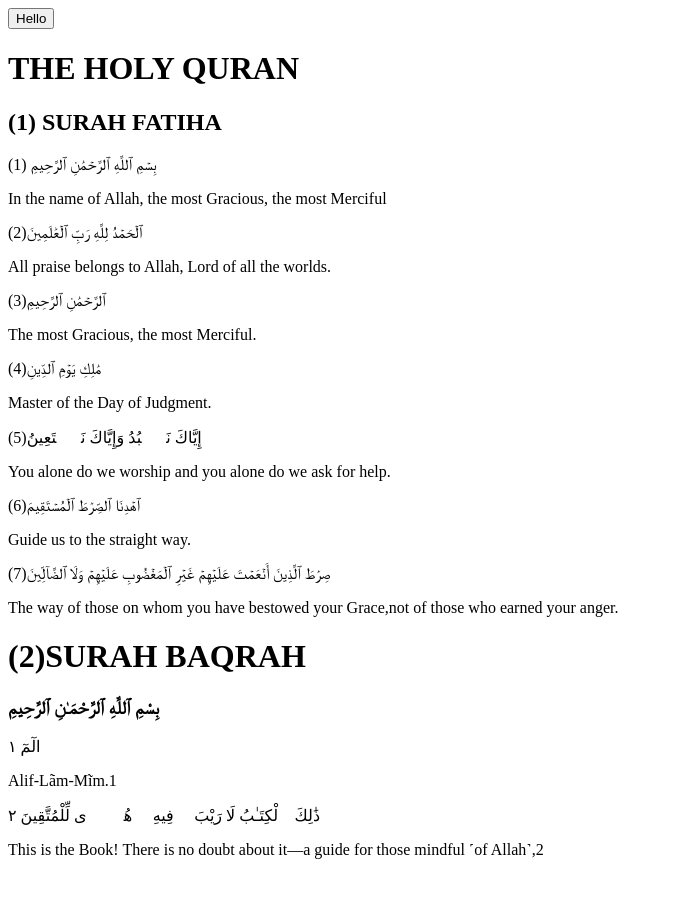
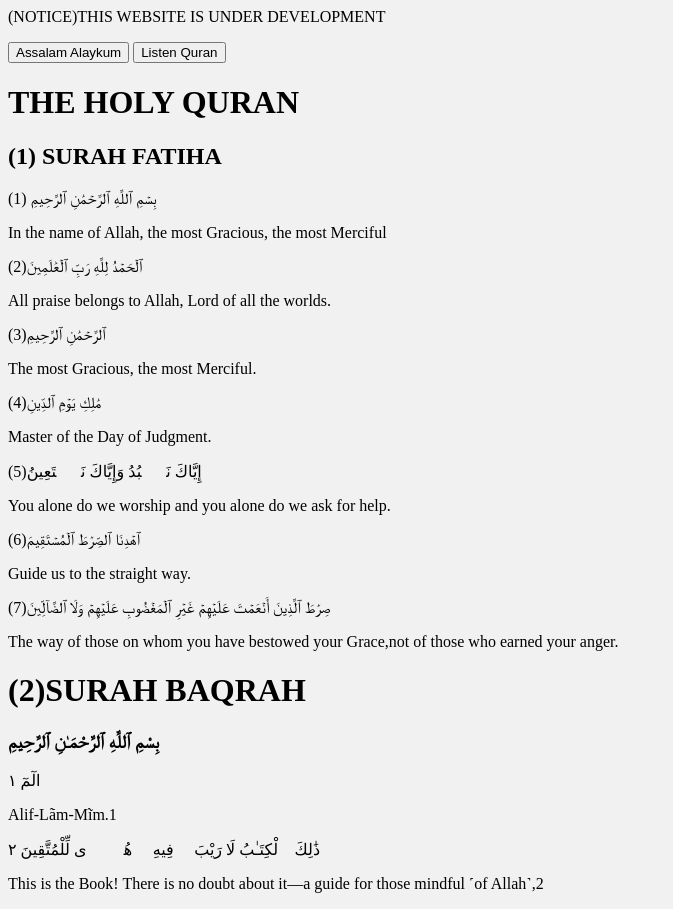
Before and after one commit to rauman17/Revertsislamic, a plain HTML site: page index.html in a window 1280 px wide. Shown: the whole page, without its empty margins (0-673 px from the left). Before the commit the page ends 875 px from the top, so only its background shows below. Drawn offline with Linux system fonts and the light colour scheme; a script that the page names is missing.

Commit message:
Add files via upload

```diff
--- a/index.html
+++ b/index.html
@@ -1,4 +1,17 @@
- <button>Hello</button>
+ <p>(NOTICE)THIS WEBSITE IS UNDER DEVELOPMENT</p>
+ <button>    Assalam Alaykum   </button>
+ <!DOCTYPE html>
+<html>
+  <head>
+    <title>Title of the document</title>
+  </head>
+  <body>
+    <button onclick="window.location.href='https://www.instagram.com/p/C1ijXGtvAUG/';">
+      Listen Quran
+
+    </button>
+  </body>
+</html>
     <title>THE HOLY QURAN</title>
 
         <h1>THE HOLY QURAN</h1>
@@ -22,6 +35,7 @@
                         <p> Guide us to the straight way.</p>
                         <p>صِرَٰطَ ٱلَّذِينَ أَنۡعَمۡتَ عَلَيۡهِمۡ غَيۡرِ ٱلۡمَغۡضُوبِ عَلَيۡهِمۡ وَلَا ٱلضَّآلِّينَ(7)</p>
                         <P>  The way of those on whom you have bestowed your Grace,not of those who earned your anger. </P>
+
              <h1>(2)SURAH BAQRAH</h1>
 
 
@@ -33,11 +47,22 @@
              <P>ذَٰلِكَ ٱلْكِتَـٰبُ لَا رَيْبَ ۛ فِيهِ ۛ هُدًۭى لِّلْمُتَّقِينَ ٢</P>
              <P>This is the Book! There is no doubt about it—a guide for those mindful ˹of Allah˺,2</P>
 
+             <!DOCTYPE html>
+<html>
+<head>
+<style>
+body {
+  background-image: url("");
+  background-color: rgb(241, 241, 241);
+  }
+</style>
+</head>
+<body>
+</body>
+</html>
 
 
-             <body style="background:url('./bg.jpg')">
-
-            </body>
 
 
-            </html>
+
+            <div class='sk-instagram-feed' data-embed-id='249899'></div><script src='https://widgets.sociablekit.com/instagram-feed/widget.js' async defer></script>
```
